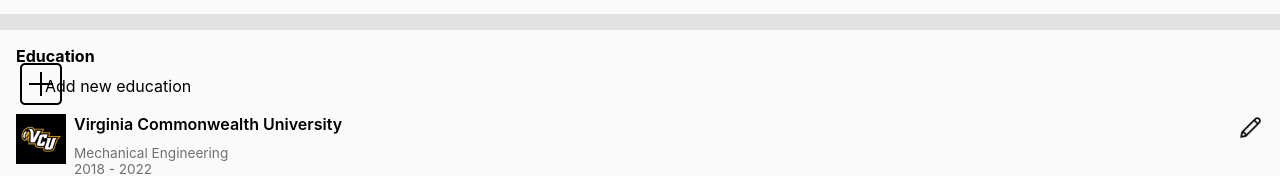
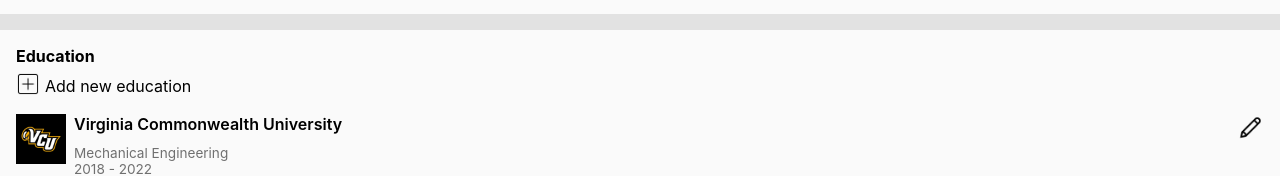
Before and after one commit to salvantjeff/cv-application, a React (Create React App) app in the folder cv-project/: page / in a window 1280 px wide. Shown: the part 163-339 px from the top of the page. Built offline with nearby package versions, Linux system fonts and the light colour scheme.

Commit message:
Set size of add button image

```diff
--- a/cv-project/src/App.css
+++ b/cv-project/src/App.css
@@ -36,3 +36,10 @@
     display: grid;
     gap: .5rem;
 }
+
+.add-new__button-icon {
+    width: 100%;
+    height: 100%;
+    object-fit: cover;
+    object-position: center;
+}
```
